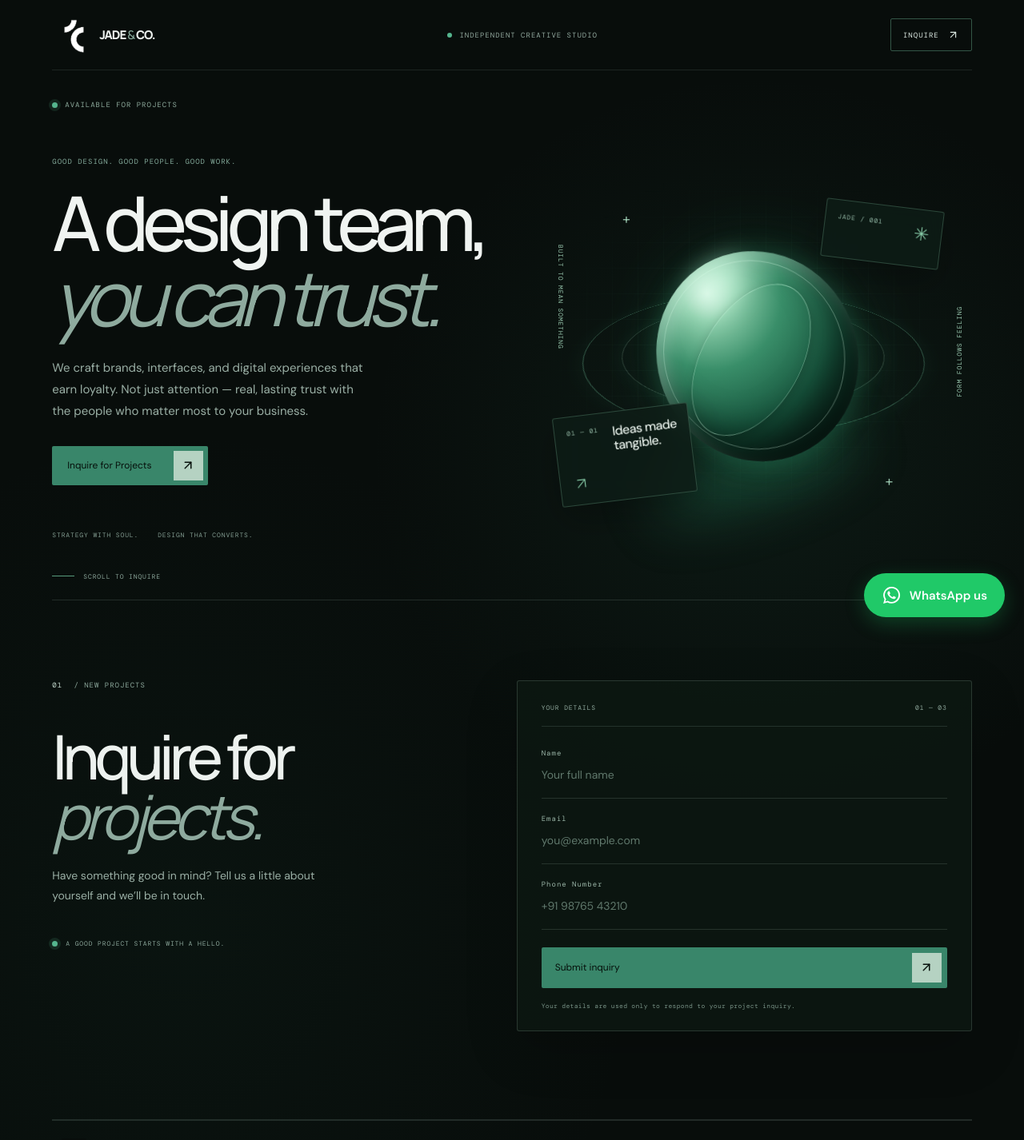
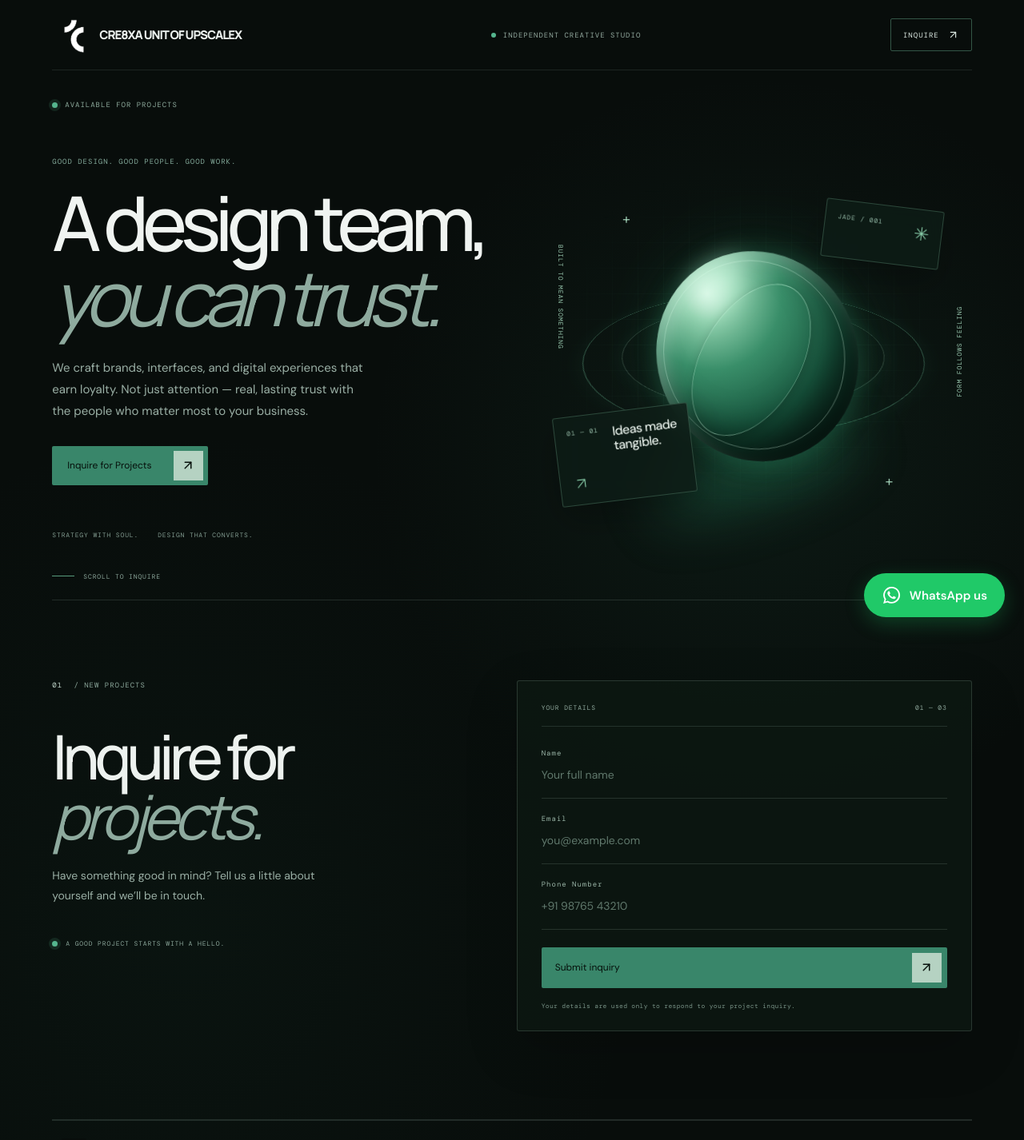
Before and after one commit to adsmehra/Jade-Co., a Next.js app: page / in a window 1280 px wide. Shown: the top 1426 px of the page at 80% size. Built offline with nearby package versions, Linux system fonts and the light colour scheme.

Commit message:
Change branding from JADE & CO. to CRE8X

```diff
--- a/app/page.tsx
+++ b/app/page.tsx
@@ -3,12 +3,16 @@ import InquiryForm from "./InquiryForm";
 
 export default function Home() {
   return (
-    <main className="site-shell" id="top">
-      <nav className="topbar" aria-label="Main navigation">
-        <a className="wordmark" href="#top" aria-label="Jade and Co home">
-          <img src="/logo.png" alt="JADE & CO." className="logo-image" />
-          <span>JADE <b>&</b> CO.</span>
-        </a>
+   <main className="site-shell" id="top">
+  <nav className="topbar" aria-label="Main navigation">
+    <a className="wordmark" href="#top" aria-label="CRE8X home">
+      <img src="/logo.png" alt="CRE8X" className="logo-image" />
+
+      <span className="logo-text">
+        <span className="logo-title">CRE8X</span>
+        <span className="logo-subtitle">A UNIT OF UPSCALEX</span>
+      </span>
+    </a>
         <div className="nav-center"><span className="status-dot" /> INDEPENDENT CREATIVE STUDIO</div>
         <a className="nav-cta" href="#inquire">
           INQUIRE <ArrowUpRight size={15} strokeWidth={1.8} />
@@ -67,10 +71,14 @@ export default function Home() {
       </section>
 
       <footer className="footer">
-        <a className="wordmark footer-brand" href="#top">
-          <img src="/logo.png" alt="JADE & CO." className="logo-image" />
-          <span>JADE <b>&</b> CO.</span>
-        </a>
+        <a className="wordmark footer-brand" href="#top" aria-label="CRE8X home">
+      <img src="/logo.png" alt="CRE8X" className="logo-image" />
+
+      <span className="logo-text">
+        <span className="logo-title">CRE8X</span>
+        <span className="logo-subtitle">A UNIT OF UPSCALEX</span>
+      </span>
+    </a>
         <span className="copyright">ALL RIGHTS RESERVED BY JADE & CO. — 2026</span>
         <a className="back-top" href="#top">BACK TO TOP ↑</a>
       </footer>
```
